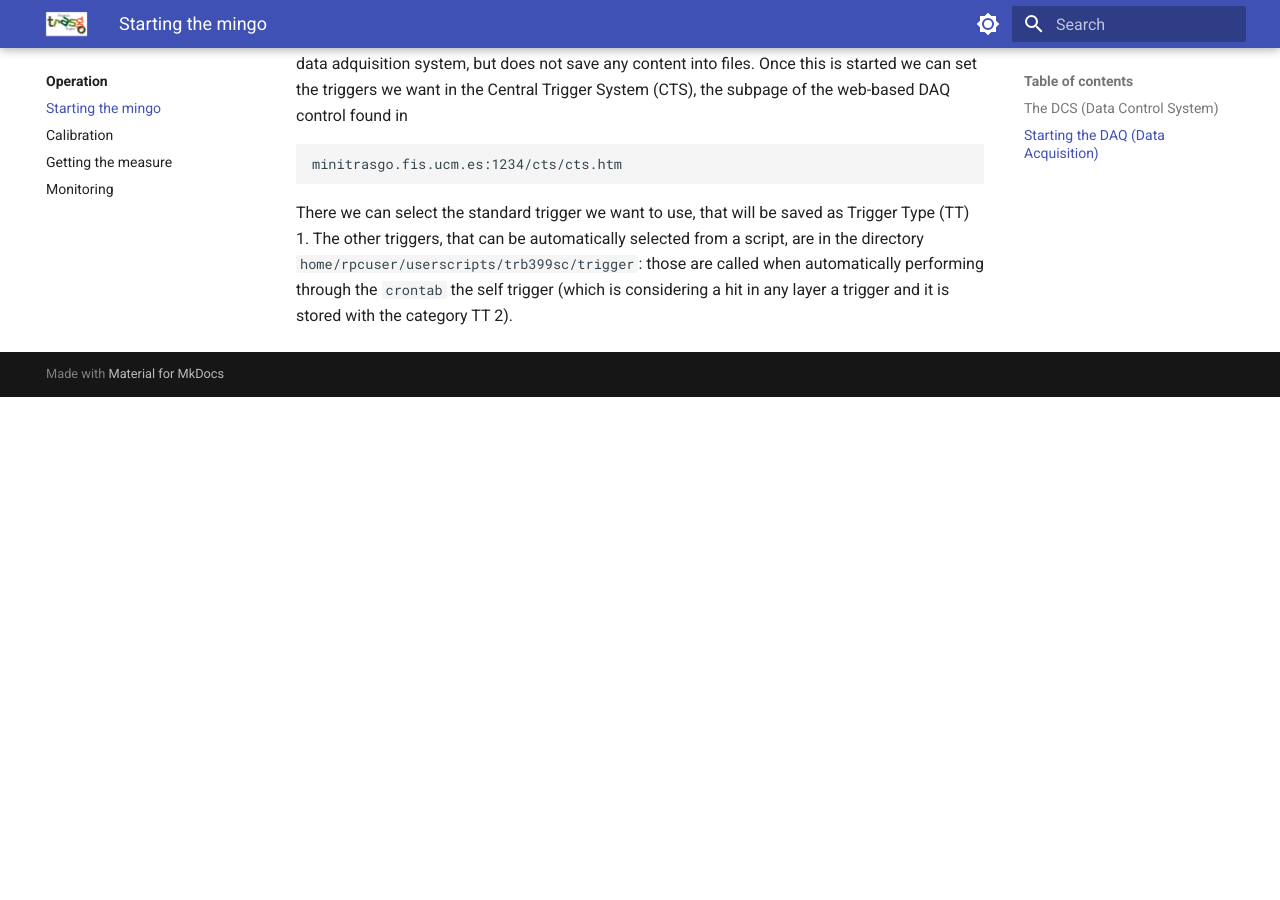
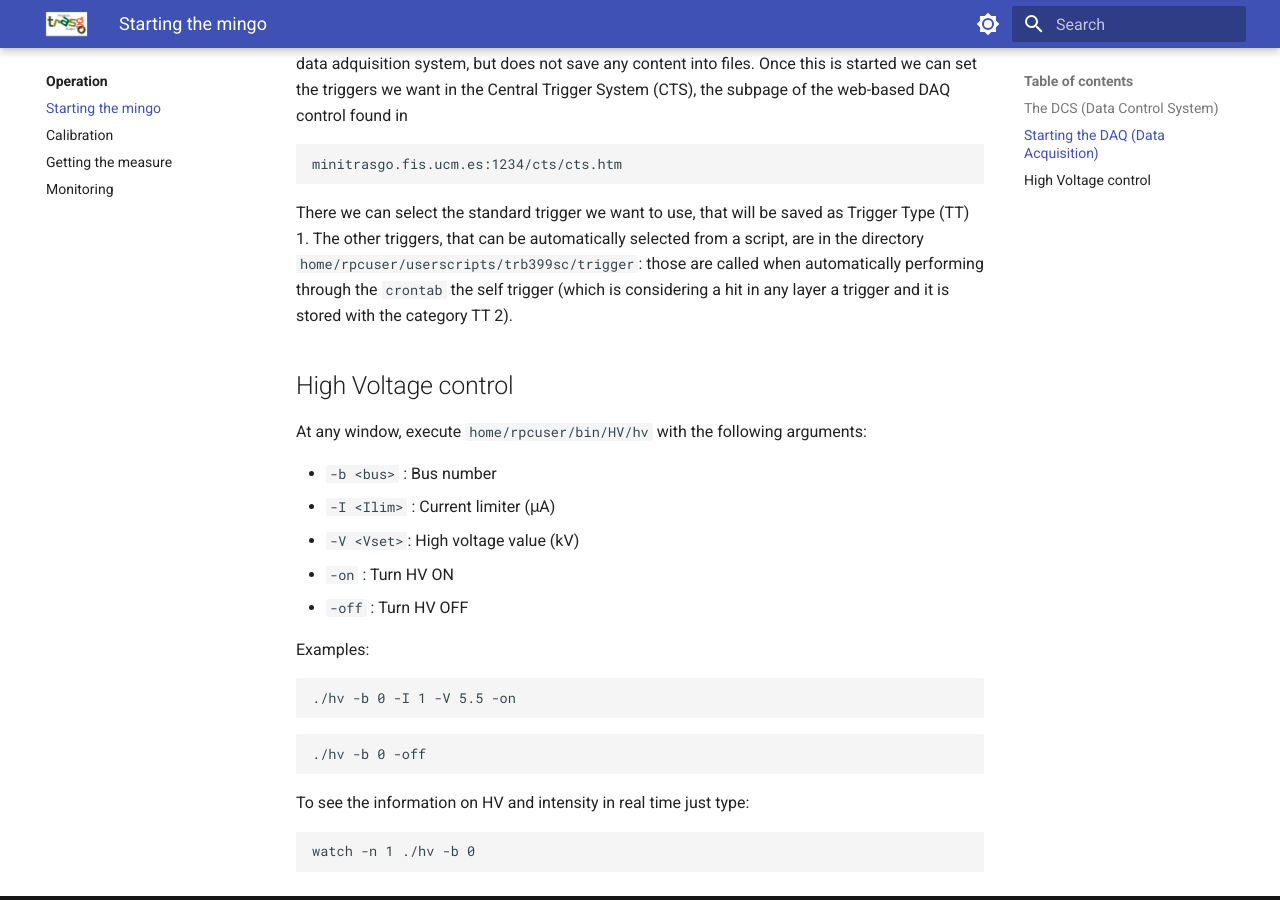
Before and after one commit to cayesoneira/miniTRASGO-documentation, an MkDocs documentation site: the page built from docs/operation/configuration.md, in a window 1280 px wide and 900 px high, scrolled down 619 px. Built offline with MkDocs 1.6.1 and Material for MkDocs 9.7.7, drawn with Linux system fonts in a browser that asks for light colours; before the commit the page ends 1016 px from its top, so only the background shows below that.

Commit message:
Update configuration.md

```diff
--- a/docs/operation/configuration.md
+++ b/docs/operation/configuration.md
@@ -12,3 +12,22 @@
 
     minitrasgo.fis.ucm.es:1234/cts/cts.htm
 There we can select the standard trigger we want to use, that will be saved as Trigger Type (TT) 1. The other triggers, that can be automatically selected from a script, are in the directory `home/rpcuser/userscripts/trb399sc/trigger`: those are called when automatically performing through the `crontab` the self trigger (which is considering a hit in any layer a trigger and it is stored with the category TT 2).
+
+## High Voltage control
+At any window, execute `home/rpcuser/bin/HV/hv` with the following arguments:
+
+- `-b <bus>` : Bus number
+- `-I <Ilim>` : Current limiter (μA)
+- `-V <Vset>`: High voltage value (kV)
+- `-on` : Turn HV ON
+- `-off` : Turn HV OFF
+
+Examples:
+
+    ./hv -b 0 -I 1 -V 5.5 -on
+<!-- tsk -->
+    ./hv -b 0 -off
+
+To see the information on HV and intensity in real time just type:
+
+    watch -n 1 ./hv -b 0
```
